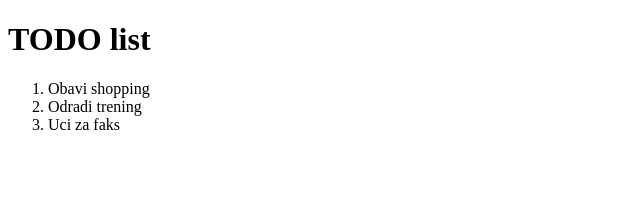
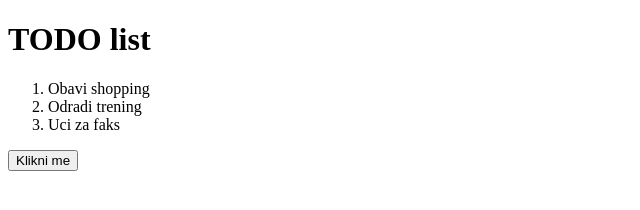
Before and after one commit to brebic4/infra_devops, a plain HTML site: page index.html in a window 1280 px wide. Shown: the whole page, without its empty margins (0-640 px from the left). Drawn offline with Linux system fonts and the light colour scheme.

Commit message:
Dodan button

```diff
--- a/index.html
+++ b/index.html
@@ -13,5 +13,7 @@
       <li>Odradi trening</li>
       <li>Uci za faks</li>
     </ol>
+
+    <button>Klikni me</button>
   </body>
 </html>
```
